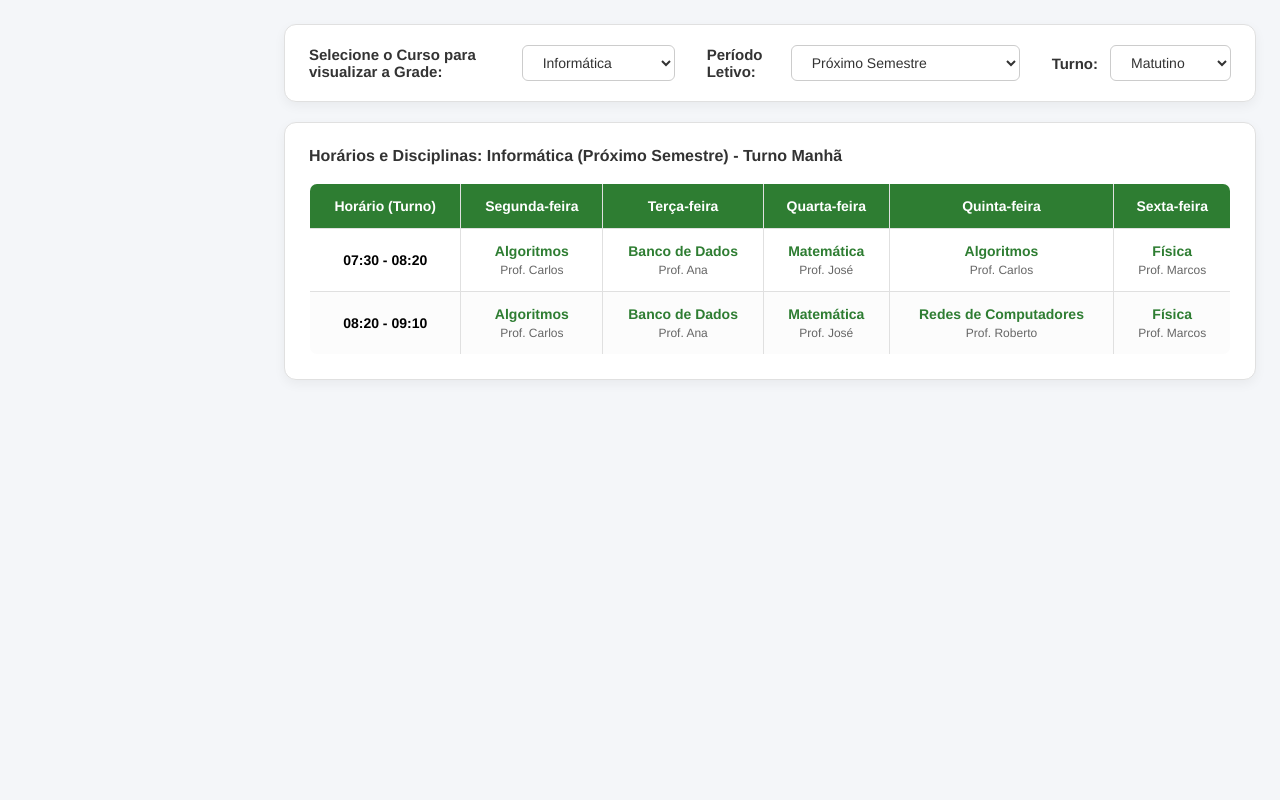
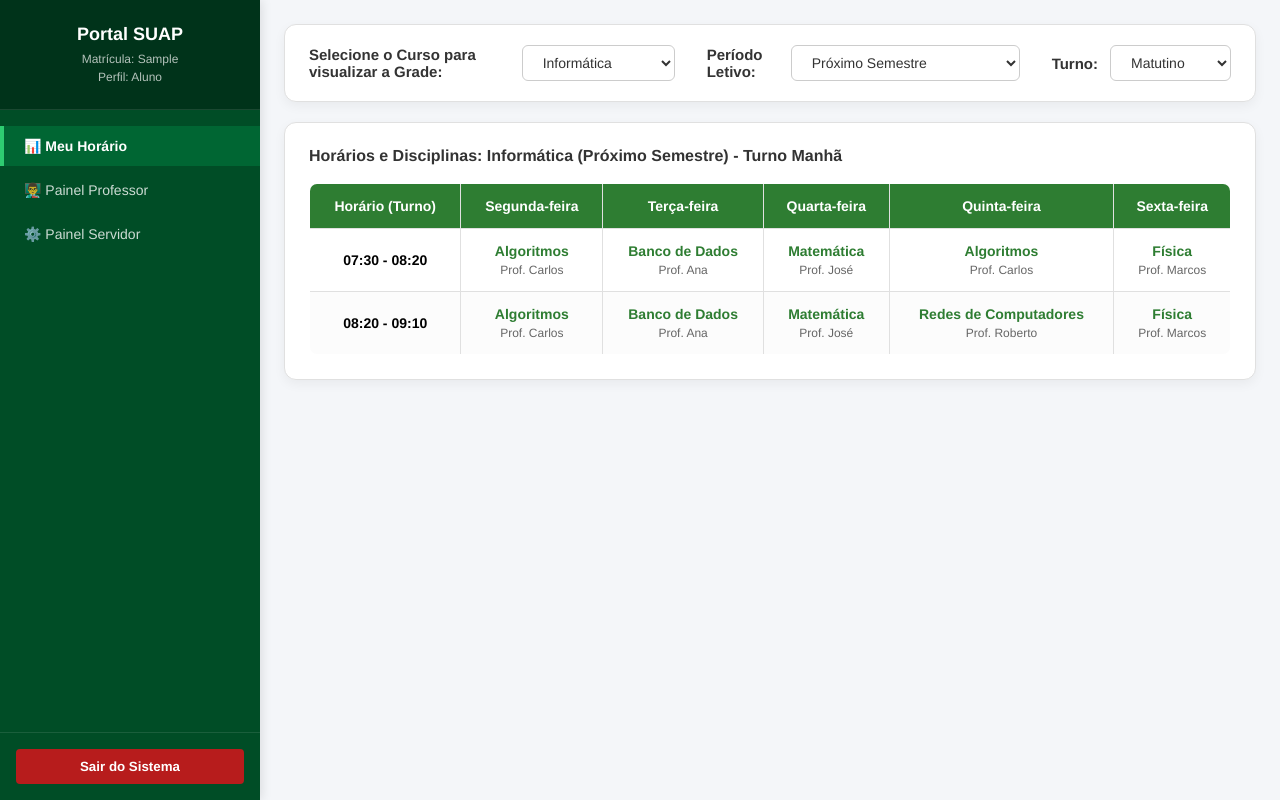
Before and after one commit to Argemiro-lucas/Projeto-de-Hor-rios-Escolares-do-IFMA-CSJR, a plain HTML site: page index.html in a window 1280 px wide. Both pictures are taken after typing "Sample", "Sample123" into the empty fields and a click on the button "Acessar Sistema". Drawn offline with Linux system fonts and the light colour scheme.

Commit message:
Update index.html

```diff
--- a/index.html
+++ b/index.html
@@ -9,7 +9,6 @@
     <link rel="icon" type="image/png" href="favicon-32x32.png">
 </head>
 <body>
-
 
     <!-- 1. CONTAINER DE LOGIN -->
     <div class="container" id="loginContainer">
@@ -47,16 +46,38 @@
         </div>
     </div>
 
-    <!-- 2. CONTAINER DO DASHBOARD (CAIXAS ARREDONDADAS DO SEU PRINT) -->
+    <!-- 2. CONTAINER DO DASHBOARD (COM MENU LATERAL INTEGRADO) -->
     <div id="dashboardContainer">
-        <div class="dash-header">
-            <h2>Painel do Sistema de Horários</h2>
-            <div class="user-info">
-                <p>Usuário: <span id="dashMatricula"></span> | Perfil: <span id="dashPerfil"></span> <button class="btn-logout" id="btnSair">Sair</button></p>
-            </div>
+
+        <!-- MENU LATERAL (SIDEBAR) -->
+        <aside class="sidebar">
+            <div class="sidebar-header">
+                <h3>Portal SUAP</h3>
+                <small>Matrícula: <span id="dashMatricula"></span></small><br>
+                <small>Perfil: <span id="dashPerfil"></span></small>
             </div>
 
+            <nav class="sidebar-menu">
+                <a href="#" class="menu-item active" data-target="aluno">
+                    📊 Meu Horário
+                </a>
+                <a href="#" class="menu-item" data-target="professor">
+                    👨‍🏫 Painel Professor
+                </a>
+                <a href="#" class="menu-item" data-target="servidor">
+                    ⚙️ Painel Servidor
+                </a>
+            </nav>
 
+            <div class="sidebar-footer">
+                <button id="btnSair" class="btn-sidebar-sair">Sair do Sistema</button>
+            </div>
+        </aside>
+
+        <!-- ÁREA DE CONTEÚDO PRINCIPAL (À DIREITA DO MENU) -->
+        <main class="content-area">
+
+            <!-- SEÇÃO DE FILTROS MANTIDA INTACTA -->
             <div class="filtro-secao">
                 <label for="filtroCurso">Selecione o Curso para visualizar a Grade:</label>
                 <select id="filtroCurso">
@@ -72,10 +93,8 @@
                     <option value="proximo" selected>Próximo Semestre</option>
                     <option value="2026.1">Semestre Passado (2026.1)</option>
                 </select>
-       <label for="filtroTurno" style="margin-left: 20px;">
-        Turno:
-    </label>
 
+                <label for="filtroTurno" style="margin-left: 20px;">Turno:</label>
                 <select id="filtroTurno">
                     <option value="manha">Matutino</option>
                     <option value="tarde">Vespertino</option>
@@ -83,7 +102,7 @@
                 </select>
             </div>
 
-        <!-- MOLDURA CAIXA BRANCA UNIFICADA PARA O TÍTULO E A TABELA -->
+            <!-- MOLDURA CAIXA BRANCA DA TABELA MANTIDA INTACTA -->
             <div class="grade-container-branca">
                 <h2 id="tituloGrade">Horários e Disciplinas</h2>
                 <div class="tabela-container">
@@ -104,8 +123,11 @@
                     </table>
                 </div>
             </div>
+
+        </main>
     </div>
-           <!-- Primeiro carrega o comum, depois o específico -->
+
+    <!-- Scripts do Sistema -->
     <script src="comum.js"></script>
     <script src="index.js"></script>
 </body>
```
Lines whose indentation alone changed are shown as unchanged.
